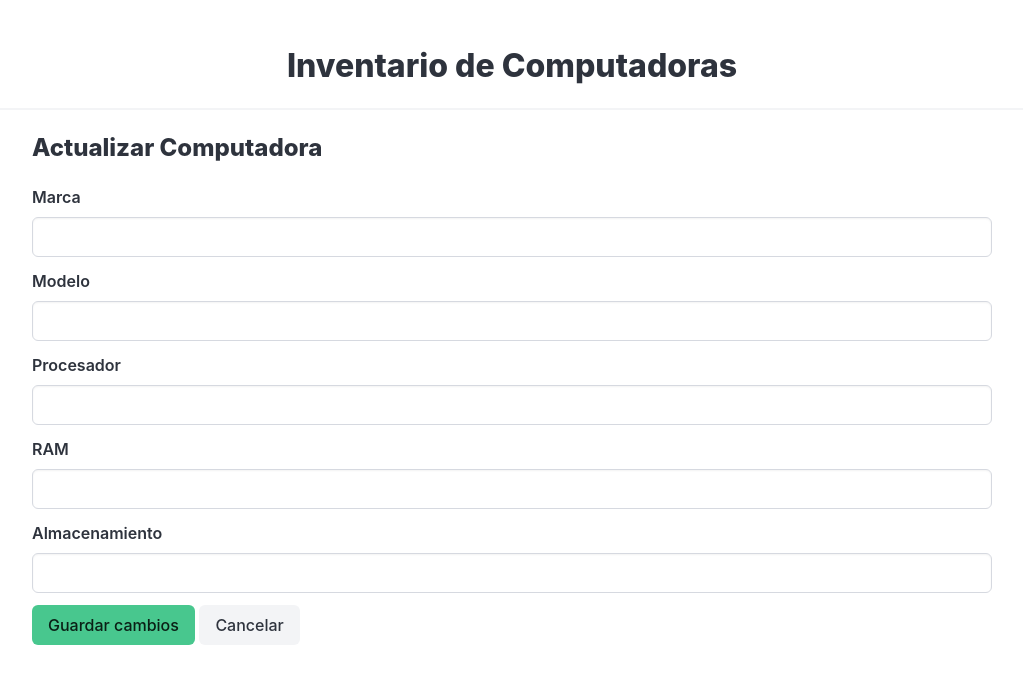
After one commit to Garcia-Perez-Emiliano/CN2_COMPUTADORAS, a Flask app: template templates/update_computadora.html in a window 1280 px wide. The commit adds this page. Shown: the top 684 px of the page, without its empty margins (128-1151 px from the left). Run offline with Flask 3, Linux system fonts and the light colour scheme; the template is opened without the code that fills it, so the values that code supplies are empty.

Commit message:
Actualizar

```diff
--- a/app.py
+++ b/app.py
@@ -79,5 +79,30 @@ def create_computadora():
     # Si es GET, mostrar formulario
     return render_template('create_computadora.html')
 
+@app.route('/computadoras/update/<int:id>', methods=['GET', 'POST'])
+def update_computadora(id):
+    # Buscar la computadora por su ID
+    computadora = InventarioComputadora.query.get_or_404(id)
+
+    if request.method == 'POST':
+        # Actualizar los datos
+        computadora.marca = request.form['marca']
+        computadora.modelo = request.form['modelo']
+        computadora.procesador = request.form['procesador']
+        computadora.ram = request.form['ram']
+        computadora.almacenamiento = request.form['almacenamiento']
+
+        # Guardar los cambios
+        db.session.commit()
+
+        # Regresar al inventario
+        return redirect(url_for('index'))
+
+    # Mostrar el formulario con los datos actuales
+    return render_template(
+        'update_computadora.html',
+        computadora=computadora
+    )
+
 if __name__ == '__main__':
     app.run(debug=True)
--- /dev/null
+++ b/templates/update_computadora.html
@@ -0,0 +1,94 @@
+{% extends 'base.html' %}
+
+{% block title %}Actualizar Computadora{% endblock %}
+
+{% block content %}
+
+<h2 class="title is-4">Actualizar Computadora</h2>
+
+<form method="POST">
+
+    <div class="field">
+        <label class="label">Marca</label>
+        <div class="control">
+            <input
+                class="input"
+                type="text"
+                name="marca"
+                value="{{ computadora.marca }}"
+                required>
+        </div>
+    </div>
+
+
+    <div class="field">
+        <label class="label">Modelo</label>
+        <div class="control">
+            <input
+                class="input"
+                type="text"
+                name="modelo"
+                value="{{ computadora.modelo }}"
+                required>
+        </div>
+    </div>
+
+
+    <div class="field">
+        <label class="label">Procesador</label>
+        <div class="control">
+            <input
+                class="input"
+                type="text"
+                name="procesador"
+                value="{{ computadora.procesador }}"
+                required>
+        </div>
+    </div>
+
+
+    <div class="field">
+        <label class="label">RAM</label>
+        <div class="control">
+            <input
+                class="input"
+                type="text"
+                name="ram"
+                value="{{ computadora.ram }}"
+                required>
+        </div>
+    </div>
+
+
+    <div class="field">
+        <label class="label">Almacenamiento</label>
+        <div class="control">
+            <input
+                class="input"
+                type="text"
+                name="almacenamiento"
+                value="{{ computadora.almacenamiento }}"
+                required>
+        </div>
+    </div>
+
+
+    <div class="field">
+
+        <div class="control">
+
+            <button type="submit" class="button is-success">
+                Guardar cambios
+            </button>
+
+            <a href="{{ url_for('index') }}" class="button is-light">
+                Cancelar
+            </a>
+
+        </div>
+
+    </div>
+
+</form>
+
+{% endblock %}
```
Also changed, not shown: templates/index.html (+13 -2 lines).
